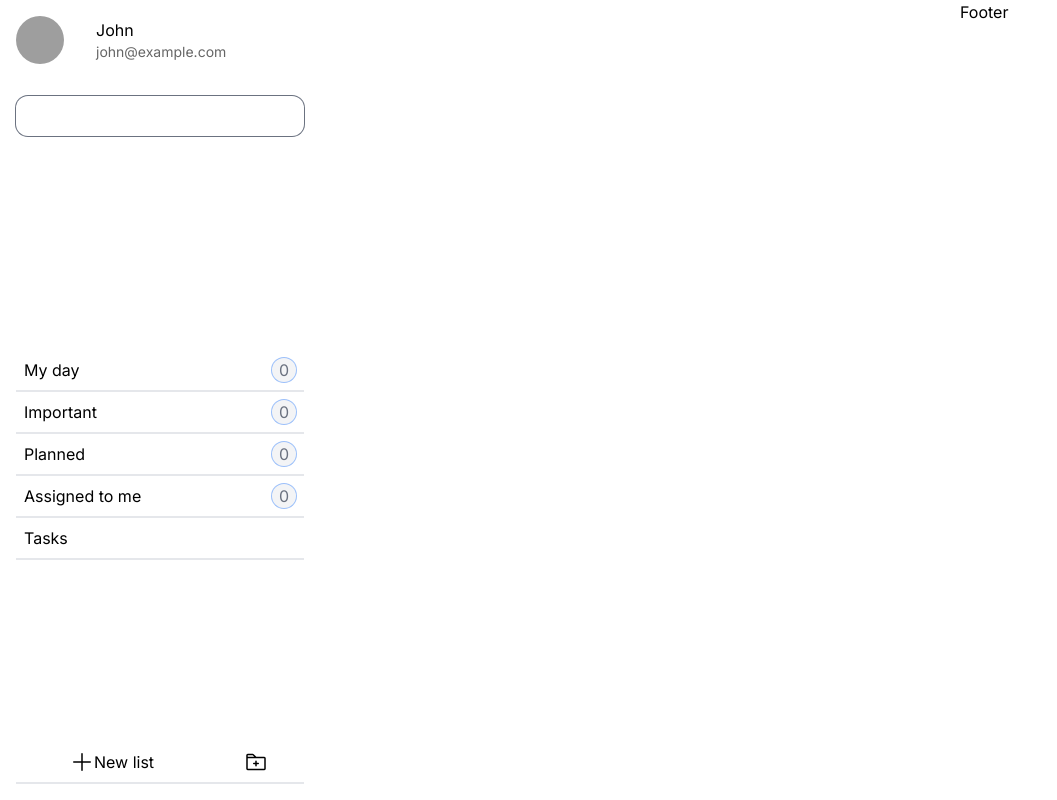
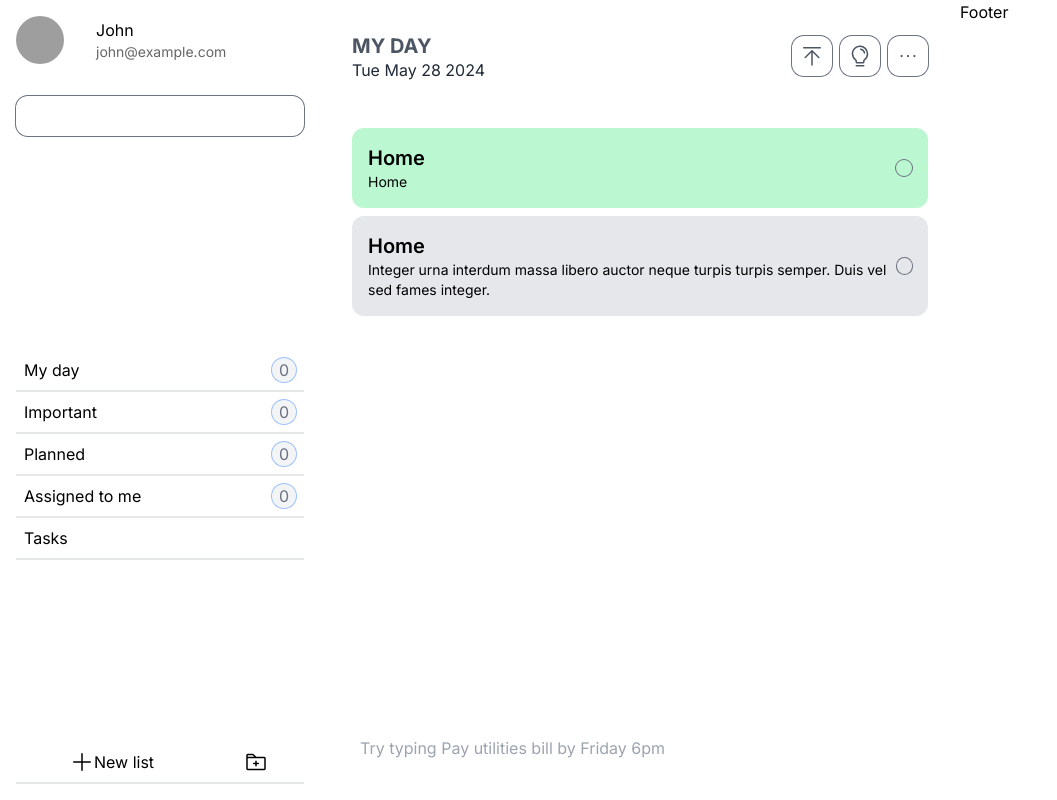
Before and after one commit to DUSHIME1212/Todo_list, a Next.js app: page / in a window 1280 px wide. Shown: the whole page, without its empty margins (0-1057 px from the left). Built offline with nearby package versions, Linux system fonts and the light colour scheme; grey boxes are pictures that could not be loaded.

Commit message:
middle content

```diff
--- a/app/page.tsx
+++ b/app/page.tsx
@@ -1,13 +1,71 @@
+"use client"
+import {ArrowLineUp,Lightbulb,DotsThree} from '@phosphor-icons/react'
 import Image from "next/image";
 
 export default function Home() {
+    let day = new Date();
+    const date = {
+        date: day.toDateString(),
+    }
+    const todos = [
+        {
+            title: "Home",
+            description: "Home",
+            done: false,
+            important:true,
+            bgcolor: "bg-green-200",
+
+        },
+        {
+            title: "Home",
+            description: "Integer urna interdum massa libero auctor neque turpis turpis semper. Duis vel sed fames integer.",
+            done: false,
+            important:true,
+            bgcolor: "bg-gray-200",
+
+        }
+    ]
   return (
-      <div className={'w-2/4'}>
-        <header className={'bg-white text-white'}>
+      <div className={'w-2/4 p-8 relative'}>
+          {/*topnav bar*/}
+        <header className={'bg-white flex justify-between items-center text-gray-600'}>
+            {/*right*/}
             <div>
                 <h1 className="font-bold text-xl">MY DAY</h1>
+                <p className="text-gray-800 leading-tight">{date.date}</p>
+            </div>
+            {/*left*/}
+            <div className={'flex gap-2'}>
+                <button className={'flex items-center p-2 ring-1 ring-gray-500 rounded-xl justify-center'}>
+                    <ArrowLineUp size={24} />
+                </button>
+                <button className={'flex items-center p-2 ring-1 ring-gray-500 rounded-xl justify-center'}>
+                    <Lightbulb size={24} />
+                </button>
+                <button className={'flex items-center p-2 ring-1 ring-gray-500 rounded-xl justify-center'}>
+                    <DotsThree size={24} />
+                </button>
             </div>
         </header>
+          <main className={'mt-12 flex flex-col gap-2'}>
+              {todos.map((todo, index) => (
+                  <div className={`p-4 flex items-center rounded-xl justify-between ${todo.bgcolor}`} key={index}>
+                      <div>
+                          <h1 className={'text-xl font-semibold'}>{todo.title}</h1>
+                          <p className={'text-sm'}>{todo.description}</p>
+                      </div>
+                      <div className={'flex items-center justify-center rounded-full size-4 ring-1 ring-gray-500 p-1'}>
+                          {
+                              (todo.done && <div className={'bg-gray-600 rounded-full size-full'}></div>)
+                          }
+                      </div>
+                  </div>
+              ))}
+
+          </main>
+          <div className={'w-full p-2 absolute bottom-0 my-8'}>
+              <input type="text" name="" className={'w-full bg-transparent outline-none'} placeholder={'Try typing Pay utilities bill by Friday 6pm'} id="" />
+          </div>
       </div>
   );
 }
```
